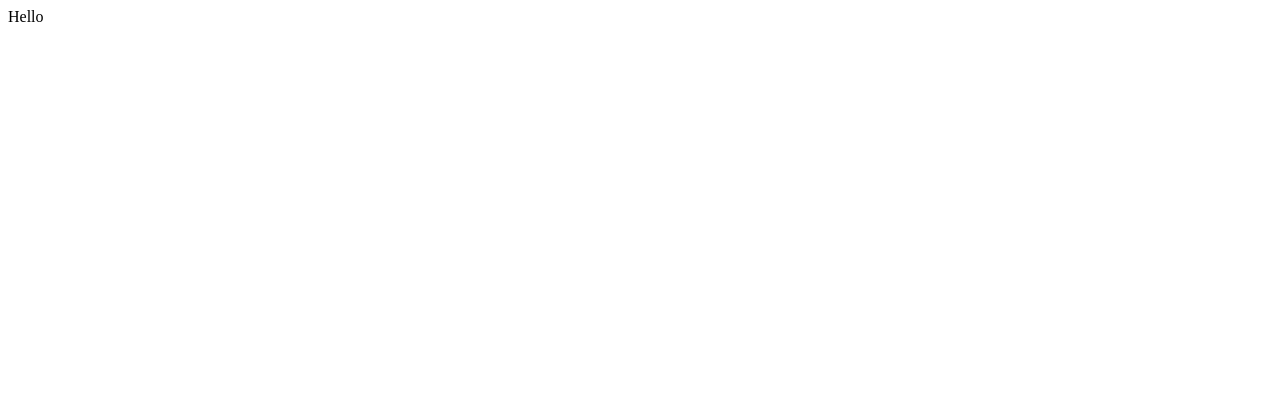
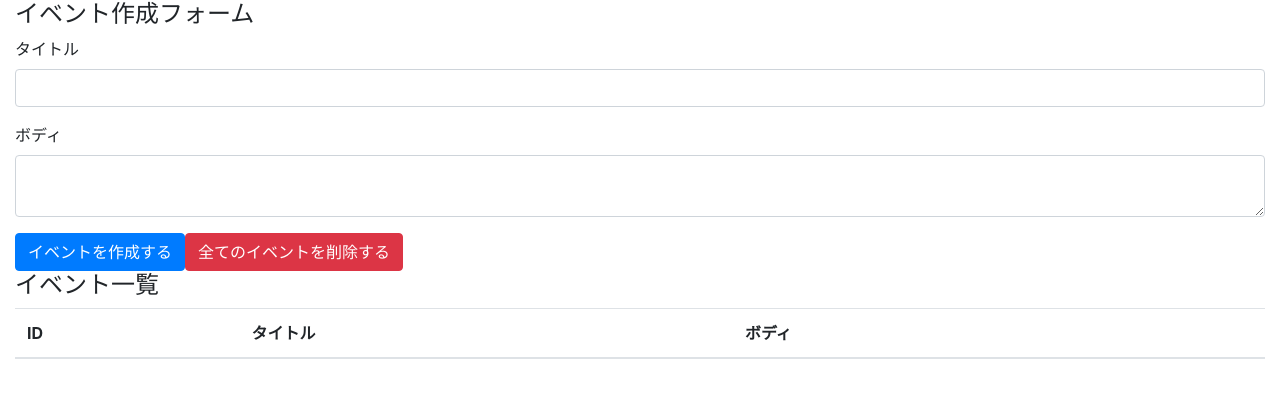
Before and after one commit to tatsuki0091/react-hooks-101, a React (Create React App) app: page / in a window 1280 px wide. Shown: the top 398 px of the page. Built offline with nearby package versions, Linux system fonts and the light colour scheme.

Commit message:
create form and table with bootstrap

```diff
--- a/package.json
+++ b/package.json
@@ -6,6 +6,7 @@
     "@testing-library/jest-dom": "^4.2.4",
     "@testing-library/react": "^9.3.2",
     "@testing-library/user-event": "^7.1.2",
+    "bootstrap": "4.3.1",
     "react": "^16.12.0",
     "react-dom": "^16.12.0",
     "react-scripts": "3.3.1"
--- a/src/App.js
+++ /dev/null
@@ -1,12 +0,0 @@
-import React from 'react';
-
-
-const App = () => {
-  return (
-    <div>
-      Hello
-    </div>
-  );
-}
-
-export default App
--- /dev/null
+++ b/src/components/App.js
@@ -0,0 +1,40 @@
+import React from 'react';
+import 'bootstrap/dist/css/bootstrap.min.css';
+
+
+const App = () => {
+  return (
+    <div className="container-fluid">
+      <h4>イベント作成フォーム</h4>
+      <form>
+        <div className="form-group">
+          <label htmlFor="formEventTitle">タイトル</label>
+          <input className="form-control" id="formEventTitle"></input>
+        </div>
+        <div className="form-group">
+          <label htmlFor="formEventBody">ボディ</label>
+          <textarea className="form-control" id="formEventBody"></textarea>
+        </div>
+        <button className="btn btn-primary">イベントを作成する</button>
+        <button className="btn btn-danger">全てのイベントを削除する</button>
+      </form>
+
+      <h4>イベント一覧</h4>
+      <table className="table table-hover">
+        <thead>
+          <tr>
+            <th>ID</th>
+            <th>タイトル</th>
+            <th>ボディ</th>
+            <th></th>
+          </tr>
+        </thead>
+        <tbody>
+
+        </tbody>
+      </table>
+    </div>
+  );
+}
+
+export default App
--- a/src/index.js
+++ b/src/index.js
@@ -1,5 +1,5 @@
 import React from 'react'
 import ReactDOM from 'react-dom'
-import App from './App'
+import App from './components/App'
 
 ReactDOM.render(<App />, document.getElementById('root'))
```
Also changed, not shown: 1 other file (tests, documents, lock files or other folders).
